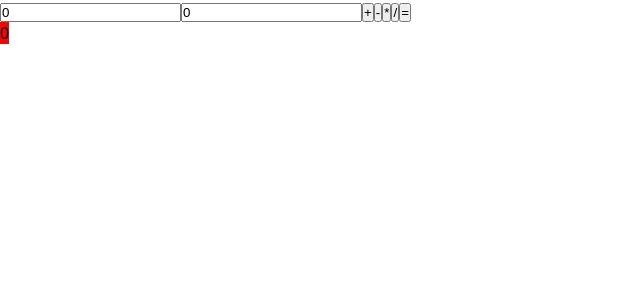
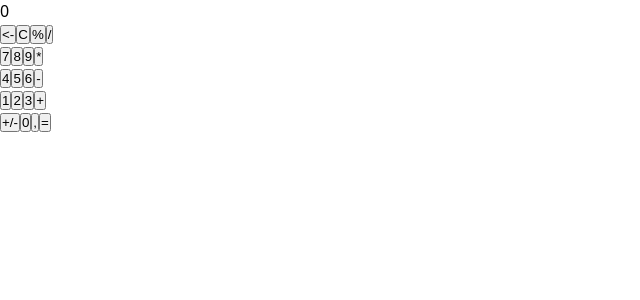
Before and after one commit to andrea-pugliatti/js-training, a React (Vite) app: page /calculator in a window 1280 px wide. Shown: the top 300 px of the page, without its empty margins (0-640 px from the left). Built offline with nearby package versions, Linux system fonts and the light colour scheme.

Commit message:
Add second iteration

```diff
--- a/src/pages/Calculator.jsx
+++ b/src/pages/Calculator.jsx
@@ -8,6 +8,283 @@ import { useState } from "react";
  */
 
 export default function Calculator() {
+	const [firstNumber, setFirstNumber] = useState(0);
+	const [operation, setOperation] = useState("");
+	const [displayedNumber, setDisplayedNumber] = useState("0");
+
+	const sum = (first, second) => Number(first) + Number(second);
+	const difference = (first, second) => Number(first) - Number(second);
+	const multiplication = (first, second) => Number(first) * Number(second);
+	const division = (first, second) => Number(first) / Number(second);
+
+	function handleSubmit() {
+		let result;
+		switch (operation) {
+			case "sum":
+				result = sum(firstNumber, displayedNumber);
+				break;
+			case "difference":
+				result = difference(firstNumber, displayedNumber);
+				break;
+			case "multiplication":
+				result = multiplication(firstNumber, displayedNumber);
+				break;
+			case "division":
+				result = division(firstNumber, displayedNumber).toFixed(4);
+				break;
+			case "percent":
+				break;
+			default:
+				break;
+		}
+		setDisplayedNumber(result);
+	}
+
+	return (
+		<div className="container">
+			<div>{Number(displayedNumber)}</div>
+			<form action={handleSubmit}>
+				<div>
+					<button
+						id="back-button"
+						name="back-button"
+						type="button"
+						onClick={() => {
+							if (displayedNumber.length <= 1) {
+								setDisplayedNumber("0");
+							} else {
+								setDisplayedNumber(
+									displayedNumber.substring(0, displayedNumber.length - 1),
+								);
+							}
+						}}
+					>
+						{"<-"}
+					</button>
+
+					<button
+						id="cancel-button"
+						name="cancel-button"
+						type="button"
+						onClick={() => {
+							setDisplayedNumber("0");
+							setFirstNumber(0);
+						}}
+					>
+						C
+					</button>
+
+					<button
+						id="percent-button"
+						name="percent-button"
+						type="button"
+						onClick={() => {
+							// setFirstNumber(Number(displayedNumber));
+							// setDisplayedNumber("0");
+							// setOperation("sum");
+						}}
+					>
+						%
+					</button>
+
+					<button
+						id="division-button"
+						name="division-button"
+						type="button"
+						onClick={() => {
+							setFirstNumber(Number(displayedNumber));
+							setDisplayedNumber("0");
+							setOperation("division");
+						}}
+					>
+						/
+					</button>
+				</div>
+
+				<div>
+					<button
+						id="seven-button"
+						name="seven-button"
+						type="button"
+						onClick={() => {
+							setDisplayedNumber(displayedNumber + 7);
+						}}
+					>
+						{"7"}
+					</button>
+
+					<button
+						id="eight-button"
+						name="eight-button"
+						type="button"
+						onClick={() => {
+							setDisplayedNumber(displayedNumber + 8);
+						}}
+					>
+						{"8"}
+					</button>
+
+					<button
+						id="nine-button"
+						name="nine-button"
+						type="button"
+						onClick={() => {
+							setDisplayedNumber(displayedNumber + 9);
+						}}
+					>
+						{"9"}
+					</button>
+
+					<button
+						id="multiplication-button"
+						name="multiplication-button"
+						type="button"
+						onClick={() => {
+							setFirstNumber(Number(displayedNumber));
+							setDisplayedNumber("0");
+							setOperation("multiplication");
+						}}
+					>
+						*
+					</button>
+				</div>
+
+				<div>
+					<button
+						id="four-button"
+						name="four-button"
+						type="button"
+						onClick={() => {
+							setDisplayedNumber(displayedNumber + 4);
+						}}
+					>
+						{"4"}
+					</button>
+					<button
+						id="five-button"
+						name="five-button"
+						type="button"
+						onClick={() => {
+							setDisplayedNumber(displayedNumber + 5);
+						}}
+					>
+						{"5"}
+					</button>
+					<button
+						id="six-button"
+						name="six-button"
+						type="button"
+						onClick={() => {
+							setDisplayedNumber(displayedNumber + 6);
+						}}
+					>
+						{"6"}
+					</button>
+
+					<button
+						id="difference-button"
+						name="difference-button"
+						type="button"
+						onClick={() => {
+							setFirstNumber(Number(displayedNumber));
+							setDisplayedNumber("0");
+							setOperation("difference");
+						}}
+					>
+						-
+					</button>
+				</div>
+
+				<div>
+					<button
+						id="one-button"
+						name="one-button"
+						type="button"
+						onClick={() => {
+							setDisplayedNumber(displayedNumber + 1);
+						}}
+					>
+						{"1"}
+					</button>
+
+					<button
+						id="two-button"
+						name="two-button"
+						type="button"
+						onClick={() => {
+							setDisplayedNumber(displayedNumber + 2);
+						}}
+					>
+						{"2"}
+					</button>
+
+					<button
+						id="three-button"
+						name="three-button"
+						type="button"
+						onClick={() => {
+							setDisplayedNumber(displayedNumber + 3);
+						}}
+					>
+						{"3"}
+					</button>
+
+					<button
+						id="sum-button"
+						name="sum-button"
+						type="button"
+						onClick={() => {
+							setFirstNumber(Number(displayedNumber));
+							setDisplayedNumber("0");
+							setOperation("sum");
+						}}
+					>
+						+
+					</button>
+				</div>
+
+				<div>
+					<button
+						id="sign-button"
+						name="sign-button"
+						type="button"
+						onClick={() => {
+							setDisplayedNumber(displayedNumber * -1);
+						}}
+					>
+						{"+/-"}
+					</button>
+
+					<button
+						id="zero-button"
+						name="zero-button"
+						type="button"
+						onClick={() => {
+							setDisplayedNumber(displayedNumber + 0);
+						}}
+					>
+						{"0"}
+					</button>
+
+					<button
+						id="comma-button"
+						name="comma-button"
+						type="button"
+						onClick={() => {
+							// setDisplayedNumber(displayedNumber + ",00");
+						}}
+					>
+						{","}
+					</button>
+
+					<button type="submit">=</button>
+				</div>
+			</form>
+		</div>
+	);
+}
+
+/* export default function Calculator() {
 	const [firstNumber, setFirstNumber] = useState(0);
 	const [secondNumber, setSecondNumber] = useState(0);
 	const [operation, setOperation] = useState("sum");
@@ -97,3 +374,4 @@ export default function Calculator() {
 		</div>
 	);
 }
+*/
```
